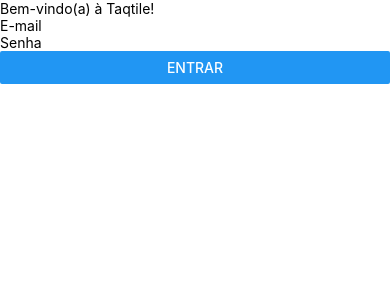
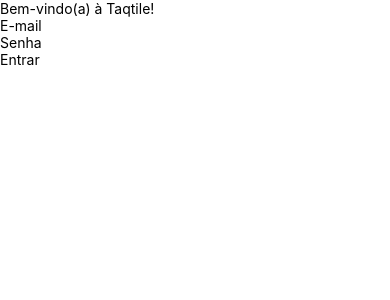
Before and after one commit to indigotech/onboard-guilherme-escher, a React Native app in the folder onboard-app-guilherme/: screen / in a window 390 px wide. Shown: the top 300 px of the page. Built offline with nearby package versions, Linux system fonts and the light colour scheme.

Commit message:
feat: integrate GraphQL login mutation

```diff
--- a/onboard-app-guilherme/App.tsx
+++ b/onboard-app-guilherme/App.tsx
@@ -1,14 +1,13 @@
 // src/App.tsx
 
-import { StatusBar } from "expo-status-bar";
-import { View } from "react-native";
+import { ApolloProvider } from "@apollo/client/react";
+import client from "./src/config/apolloClient";
 import LoginScreen from "./src/screens/login";
 
 export default function App() {
-	return (
-		<View>
-			<LoginScreen />
-			<StatusBar style="auto" />
-		</View>
-	);
+  return (
+    <ApolloProvider client={client}>
+      <LoginScreen />
+    </ApolloProvider>
+  );
 }
--- a/onboard-app-guilherme/src/graphql/mutations.ts
+++ b/onboard-app-guilherme/src/graphql/mutations.ts
@@ -1,9 +1,9 @@
 import { gql } from "@apollo/client";
 
 export const LOGIN_MUTATION = gql`
-    mutation Login($email: String!, $password: String!){
-        Login(data: {email: $email, password: $password}){
-            token
-        }
+  mutation Login($email: String!, $password: String!) {
+    login(data: { email: $email, password: $password }) {
+      token
     }
+  }
 `;
--- a/onboard-app-guilherme/src/screens/login/index.tsx
+++ b/onboard-app-guilherme/src/screens/login/index.tsx
@@ -1,5 +1,9 @@
+import { useMutation } from "@apollo/client/react";
 import { useState } from "react";
-import { Button, Text, TextInput, View } from "react-native";
+import { ActivityIndicator, Alert, Text, TextInput, TouchableOpacity, View } from "react-native";
+import { LOGIN_MUTATION } from "../../graphql/mutations";
+import type { LoginResponse, LoginVariables } from "../../graphql/types";
+import { saveToken } from "../../storage/auth";
 import { type LoginErrors, validateLoginForm } from "../../validations/login-validations";
 
 export default function LoginScreen() {
@@ -7,14 +11,28 @@
   const [password, setPassword] = useState("");
   const [errors, setErrors] = useState<LoginErrors>({});
 
-  function handleSubmit() {
+  const [login, { loading }] = useMutation<LoginResponse, LoginVariables>(LOGIN_MUTATION);
+
+  async function handleSubmit() {
     const newErrors = validateLoginForm({ email, password });
 
     if (newErrors.email || newErrors.password) {
       setErrors(newErrors);
       return;
     }
-    console.log("Login OK", { email, password });
+
+    try {
+      const { data } = await login({ variables: { email, password } });
+
+      if (data?.login?.token) {
+        await saveToken(data.login.token);
+        console.log(data.login.token);
+        Alert.alert("Success", "Login completed");
+      }
+    } catch (error: any) {
+      const errorMessage = error?.graphQLErrors?.[0]?.message || `Unexpected error${error}`;
+      Alert.alert("Error", errorMessage);
+    }
   }
 
   function handleInputChange(fieldName: "email" | "password", text: string) {
@@ -52,7 +70,9 @@
       />
       {!!errors.password && <Text>{errors.password}</Text>}
 
-      <Button testID="submit-button" title="Entrar" onPress={handleSubmit} />
+      <TouchableOpacity testID="submit-button" onPress={handleSubmit} disabled={loading}>
+        {loading ? <ActivityIndicator /> : <Text>Entrar</Text>}
+      </TouchableOpacity>
     </View>
   );
 }
```
